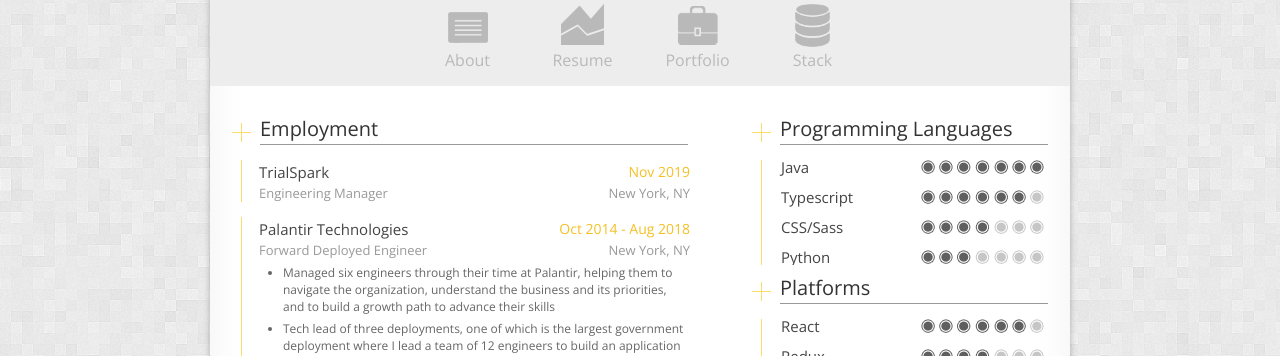
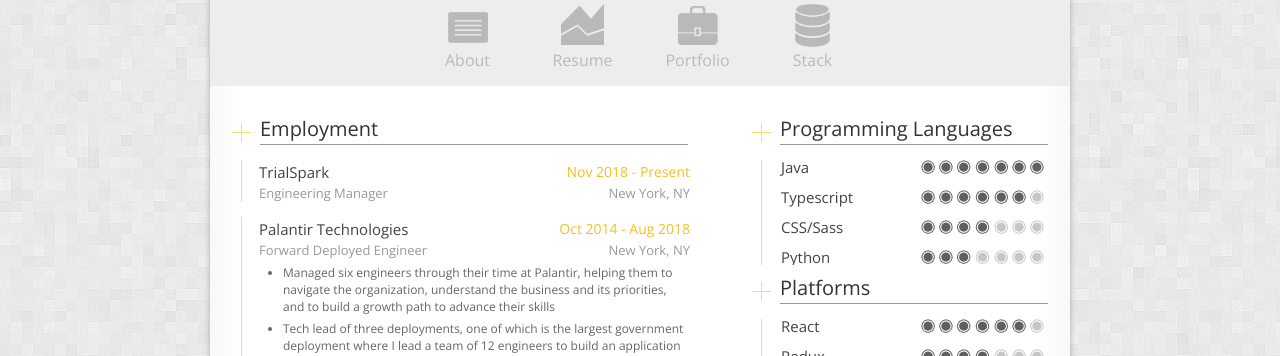
Before and after one commit to glentakahashi/glentaka.com, a Jekyll site: the page built from index.html, in a window 1280 px wide and 900 px high, scrolled down 306 px. Shown: the part 98-454 px from the top of the window. Built offline with Jekyll 4.4.1, drawn with Linux system fonts in a browser that asks for light colours; nearby versions of some CDN libraries.

Commit message:
Update jobs.yml

```diff
--- a/_data/jobs.yml
+++ b/_data/jobs.yml
@@ -1,6 +1,6 @@
 -
   title: "Engineering Manager"
-  date: "Nov 2019"
+  date: "Nov 2018 - Present"
   employer: "TrialSpark"
   employerurl: "https://trialspark.com"
   location: "New York, NY"
```
